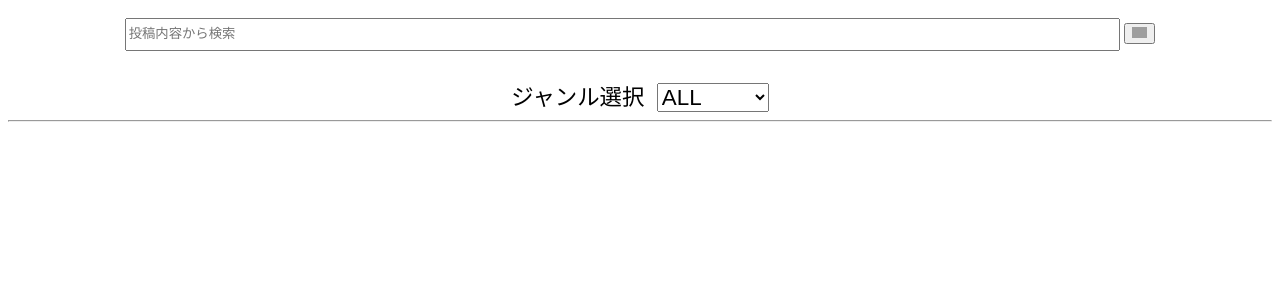
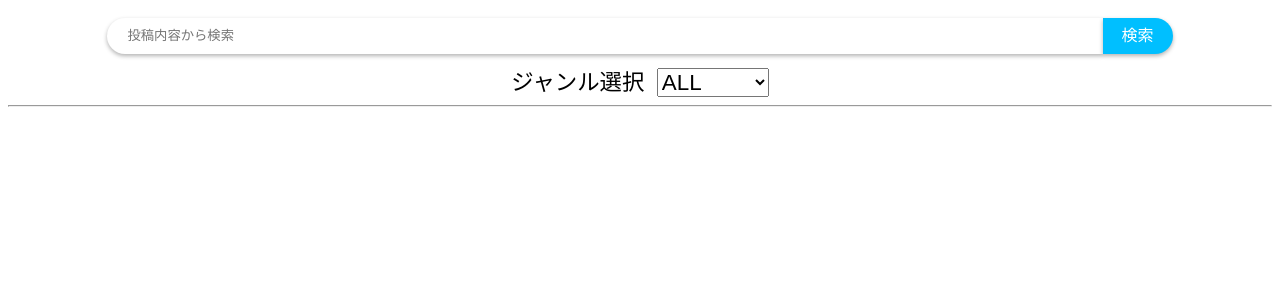
Before and after one commit to Ryuki0530/copla, a PHP site: page /center.html in a window 1280 px wide. Shown: the top 300 px of the page. Run offline with PHP 8.4, Linux system fonts and the light colour scheme; grey boxes are pictures that could not be loaded.

Commit message:
全体デザインの調整

```diff
--- a/apk/searchPosts.php
+++ b/apk/searchPosts.php
@@ -93,7 +93,7 @@ function searchPosts() {
             }
 
             echo '
-                    <p class="comment style="white-space:pre-wrap;">' . $Post["body"] . '</p>
+                    <p class="comment" style="white-space:pre-wrap;">' . $Post["body"] . '</p>
                     <p class="likes">いいね: ' . $Post["likeCount"] . '</p>
                     <button class="likePostButton" data-post-id="' . $Post["postID"] . '">いいね</button>
                     <br>
@@ -114,7 +114,7 @@ function searchPosts() {
                             <time>' . $Reply["datetime"] . '</time>
                         </font>
                     </div>
-                    <p class="comment style="white-space:pre-wrap;">' . $Reply["body"] . '</p>
+                    <p class="comment" style="white-space:pre-wrap;">' . $Reply["body"] . '</p>
                     <p class="likes">いいね: ' . $Reply["likeCount"] . '</p>
                     <button class="likeReplyButton" data-reply-id="' . $Reply["repID"] . '">いいね</button>
                 </div>
--- a/body/Home/center.html
+++ b/body/Home/center.html
@@ -10,9 +10,12 @@
     <div class="search">
         <form id="searchForm" method="GET" action="searchPosts.php" class="searchForm">
             <input type="search" id="site-search" name="q" placeholder="投稿内容から検索"/>
-            <button type="submit" class="bt-sch">
+
+            <!-- <button type="submit" class="bt-sch">
                 <img src=".././resource/検索.png" width="15">
-            </button>
+            </button> -->
+            <!-- <input type="image" name="submit" src=".././resource/検索.png"/> -->
+             <input class="btn-sch" type="submit" value="検索" />
             <br><br>
         </form>
 
@@ -196,6 +199,8 @@
 
                 // ハッシュタグ取得
                 setHashTag();
+
+                scrollTop();
             },
             error: function(jqXHR, textStatus, errorThrown) {
                 console.error("Error searching posts:", textStatus, errorThrown);
@@ -298,6 +303,15 @@
         });
     }
 
+    // タグクリックでページ上部に移動
+    function scrollTop() {
+        window.scroll({
+            top: 0,
+            behavior: "smooth",
+        });
+    }
+
+
 </script>
 
 </body>
--- a/body/Home/css/stylesheet.css
+++ b/body/Home/css/stylesheet.css
@@ -11,6 +11,7 @@ body {
     background-color: #ffffff;
     border: 1px solid #ccc;
     border-radius: 5px;
+    box-shadow: 0 2px 4px rgba(0,0,0,0.3);
 }
 
 .navigation ul {
--- a/body/Home/css/stylesheet2.css
+++ b/body/Home/css/stylesheet2.css
@@ -8,9 +8,44 @@ body{
     height: 100px;
 }
 
-.search input{
+#searchForm {
+    display: flex;
+    justify-content: center;
+}
+
+/* .search input{
+    padding-left: 20px;
     width: 80%;
     line-height: 2;
+    border-radius: 20px;
+    border: none;
+    box-shadow: 0 2px 4px rgba(0,0,0,0.3);
+} */
+
+.search input {
+    box-shadow: 0 2px 4px rgba(0,0,0,0.3);
+}
+
+.search #site-search {
+    padding-left: 20px;
+    border-radius: 20px 0 0 20px;
+    background: #ffffff;
+    border: none;
+    outline: 0;
+}
+
+.search .btn-sch {
+    width: 70px;
+    border-radius: 0 20px 20px 0;
+    background-color: #00bfff;
+    border: none;
+    color: #fff;
+    font-size: 16px;
+    cursor: pointer;
+}
+
+.search .btn-sch:hover {
+    background: #66d9ff;
 }
 
 .top{
@@ -86,7 +121,8 @@ body {
 .wrapper {
     padding: 10px 10px;
     background-color: #ffffff;
-    border: 1px solid black;
+    /* border: 1px solid black; */
+    box-shadow: 0 2px 4px rgba(0,0,0,0.3);
     border-radius: 10px 10px;
 }
 
@@ -103,7 +139,7 @@ body {
   }
 
   .submitButton:hover {
-    background-color: #87cefa;
+    background-color: #66d9ff;
   }
 
   .submitButton:active {
--- a/body/Home/css/stylesheet3.css
+++ b/body/Home/css/stylesheet3.css
@@ -20,7 +20,7 @@ body {
     display: inline-block;
     width: 100px;
     height: 100px;
-    border: solid 2px;
+    /* border: solid 2px; */
     border-radius: 50%;
     border-color: black;
     text-align:center;
@@ -29,6 +29,8 @@ body {
     color: blue;
     font-size: 20px;
     margin-bottom: 10px;
+    background-color: #ffffff;
+    box-shadow: 0 2px 4px rgba(0,0,0,0.3);
 }
 
 .trend:hover{
```
